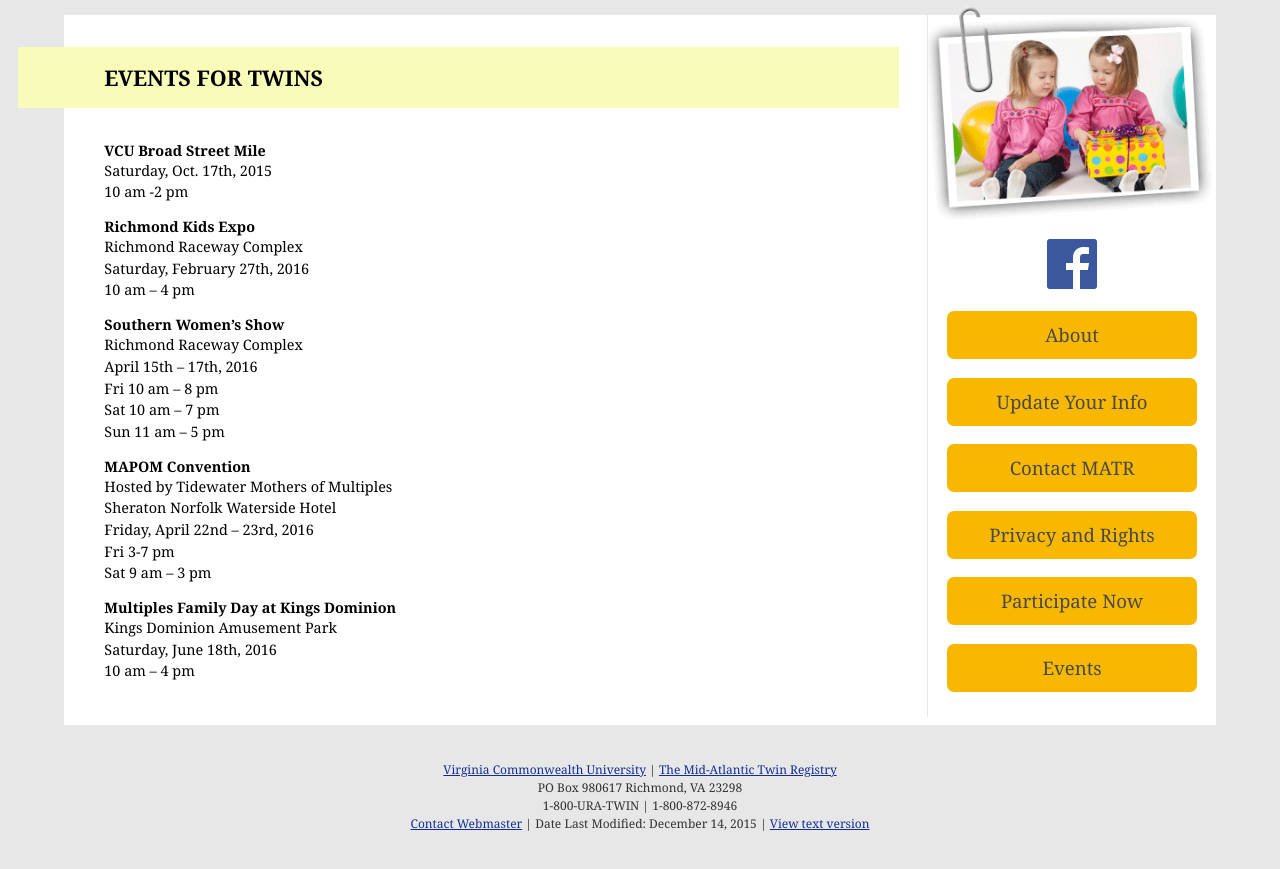
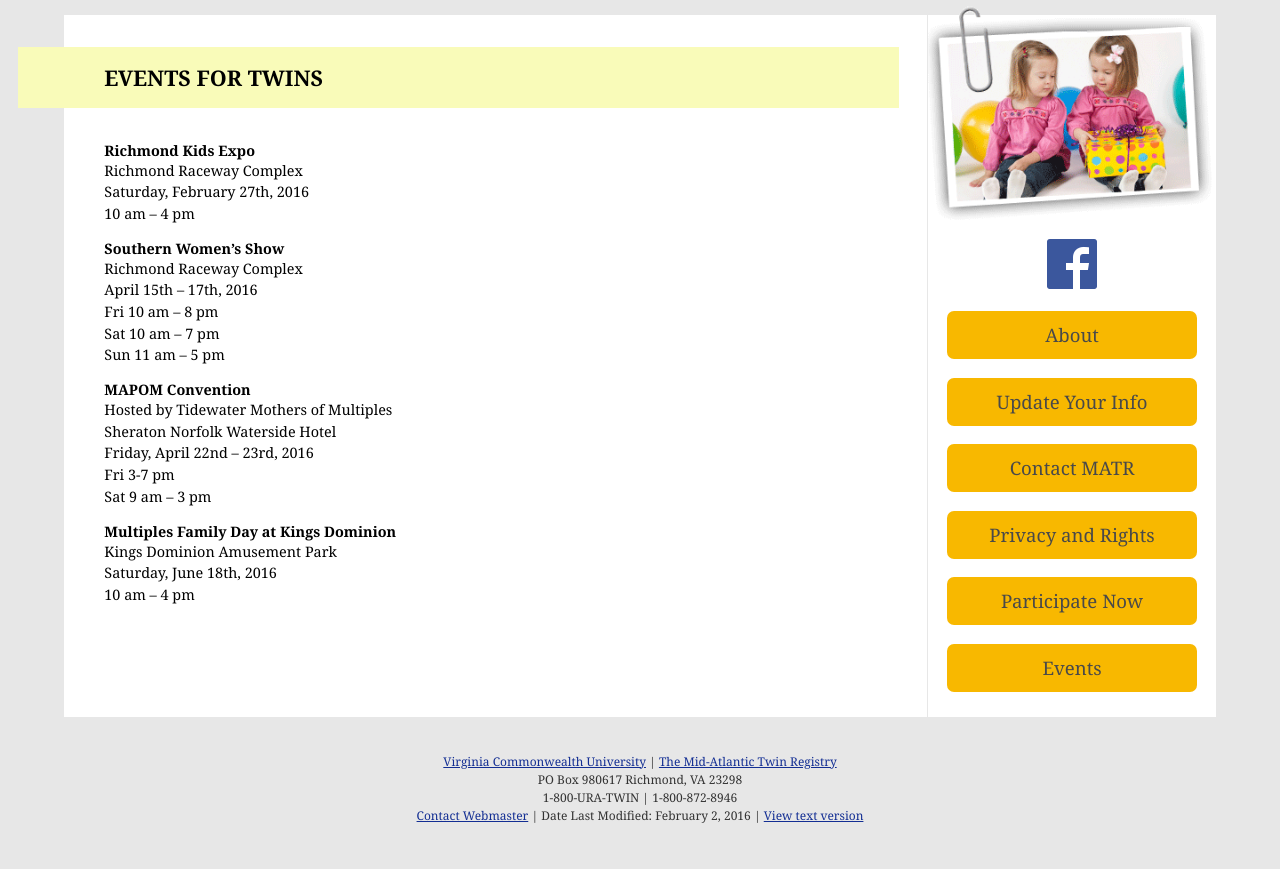
Before and after one commit to szeigler/MATR, a plain HTML site: page resources/events-twins.html in a window 1280 px wide. Shown: the part 311-1180 px from the top of the page. Drawn offline with Linux system fonts and the light colour scheme.

Commit message:
Events Update

```diff
--- a/resources/events-twins.html
+++ b/resources/events-twins.html
@@ -162,10 +162,6 @@ j=d.createElement(s),dl=l!='dataLayer'?'&l='+l:'';j.async=true;j.src=
 
 <h1>Events for Twins</h1>
 
-    <h4>VCU Broad Street Mile</h4>
-    	<p>Saturday, Oct. 17th, 2015<br/>
-    	10 am -2 pm</p>
-
  	<h4>Richmond Kids Expo</h4>
     <p>Richmond Raceway Complex<br/>
     Saturday, February 27th, 2016<br/>
@@ -222,7 +218,7 @@ j=d.createElement(s),dl=l!='dataLayer'?'&l='+l:'';j.async=true;j.src=
     		<li><a href="http://www.vcu.edu" target="_blank">Virginia Commonwealth University</a> | <a href="http://www.matr.vcu.edu/" target="_blank">The Mid-Atlantic Twin Registry</a></li>
             <li>PO Box 980617 Richmond, VA 23298</li>
             <li>1-800-URA-TWIN | 1-800-872-8946</li>
-            <li><a href="mailto:erahelp@vcu.edu?subject=MATR%20Website%20Comments">Contact Webmaster</a> | Date Last Modified: <!-- #BeginDate format:Am1 -->December 14, 2015<!-- #EndDate --> | <a href="http://ts.vcu.edu/cgi-bin/posh.pl">View text version</a></li>
+            <li><a href="mailto:erahelp@vcu.edu?subject=MATR%20Website%20Comments">Contact Webmaster</a> | Date Last Modified: <!-- #BeginDate format:Am1 -->February 2, 2016<!-- #EndDate --> | <a href="http://ts.vcu.edu/cgi-bin/posh.pl">View text version</a></li>
      	</ul>
 </div><!--end #signature-->
 
```
